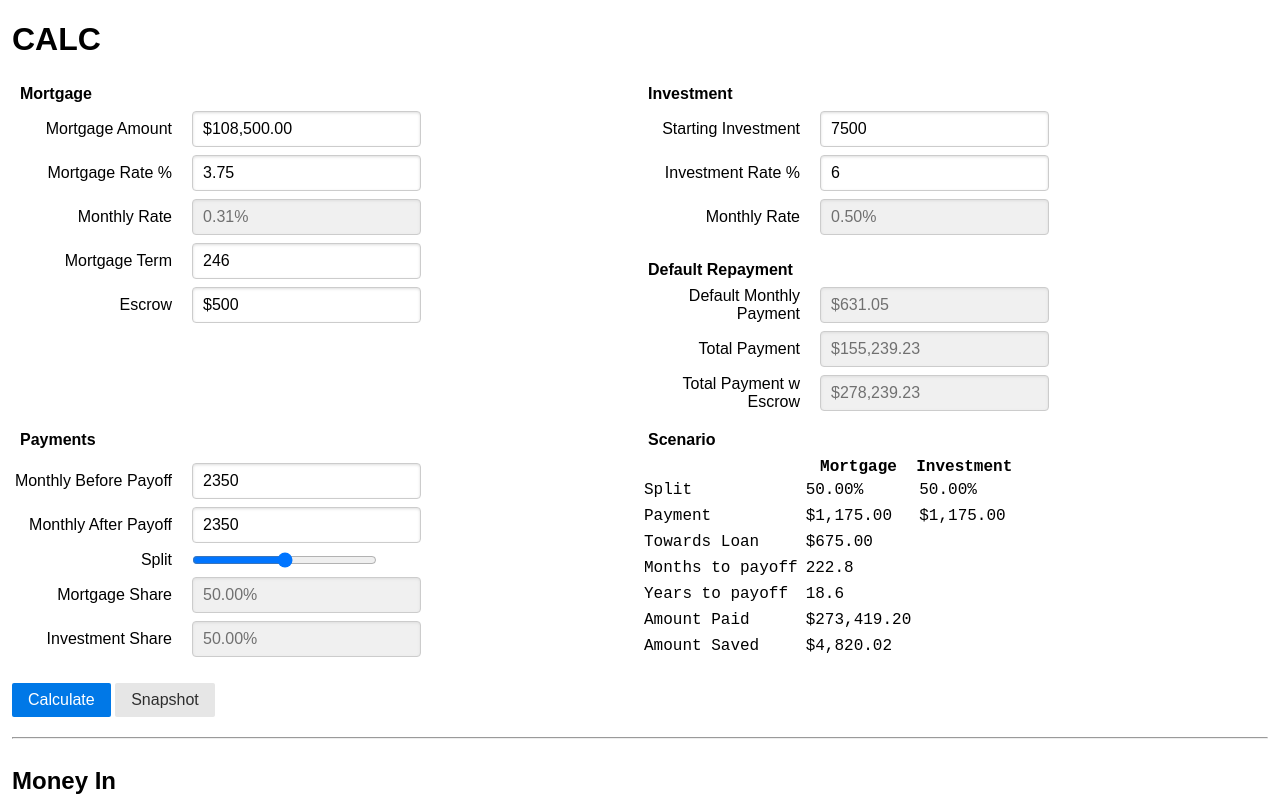
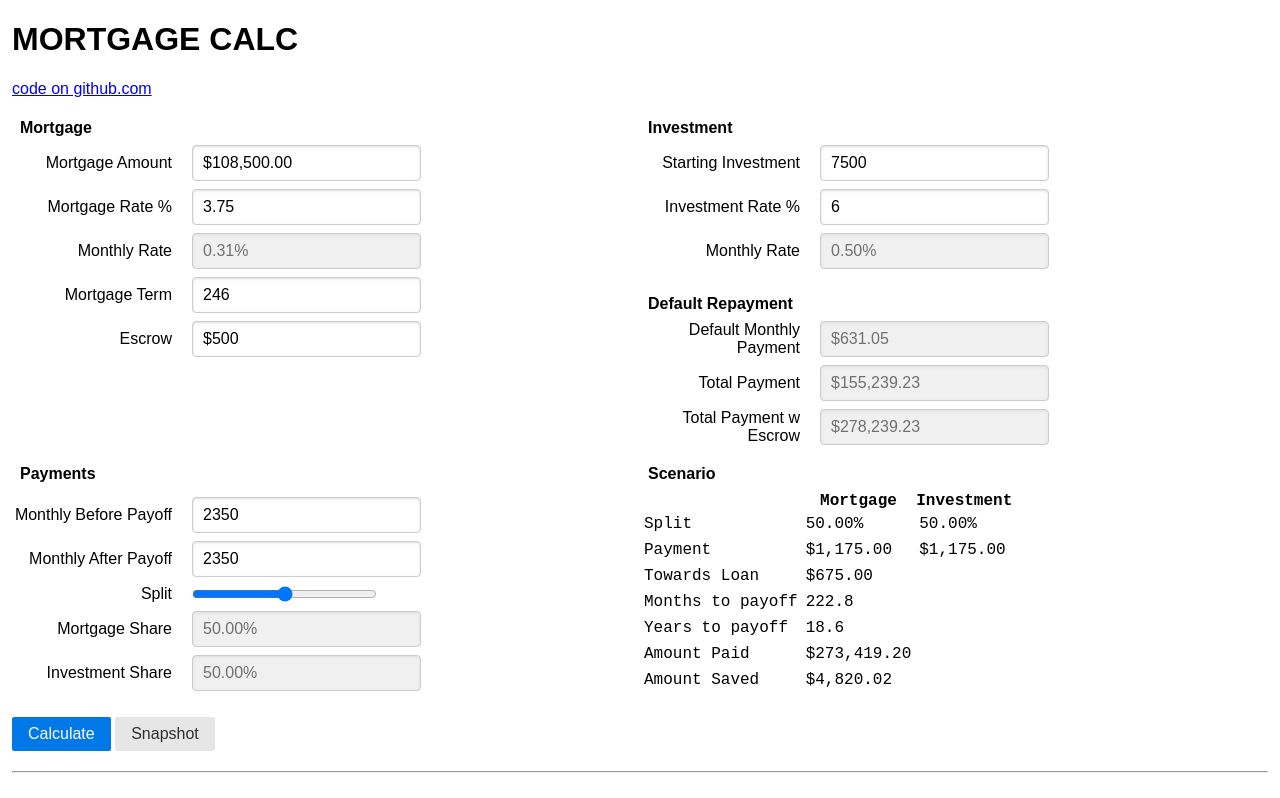
Before and after one commit to abachman/mortgage_calc, a plain HTML site: page index.html in a window 1280 px wide. Shown: the top 798 px of the page. Drawn offline with Linux system fonts and the light colour scheme.

Commit message:
add link to github project

```diff
--- a/index.html
+++ b/index.html
@@ -21,7 +21,8 @@
 <body>
 <div class='content'>
 
-<h1>CALC</h1>
+<h1>MORTGAGE CALC</h1>
+<p><a href='https://github.com/abachman/mortgage_calc'>code on github.com</a></p>
 
 <form class="pure-form pure-form-aligned">
   <div class='pure-g'>
```
